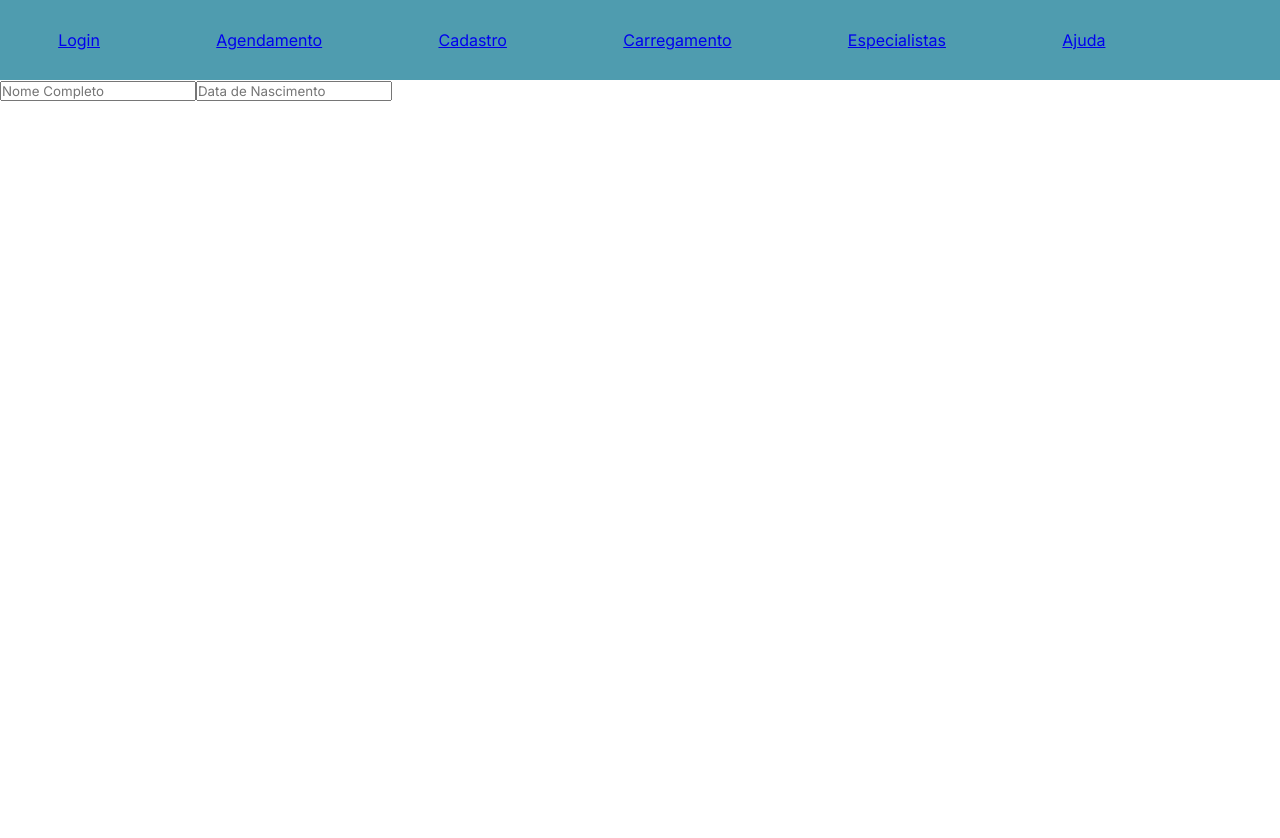
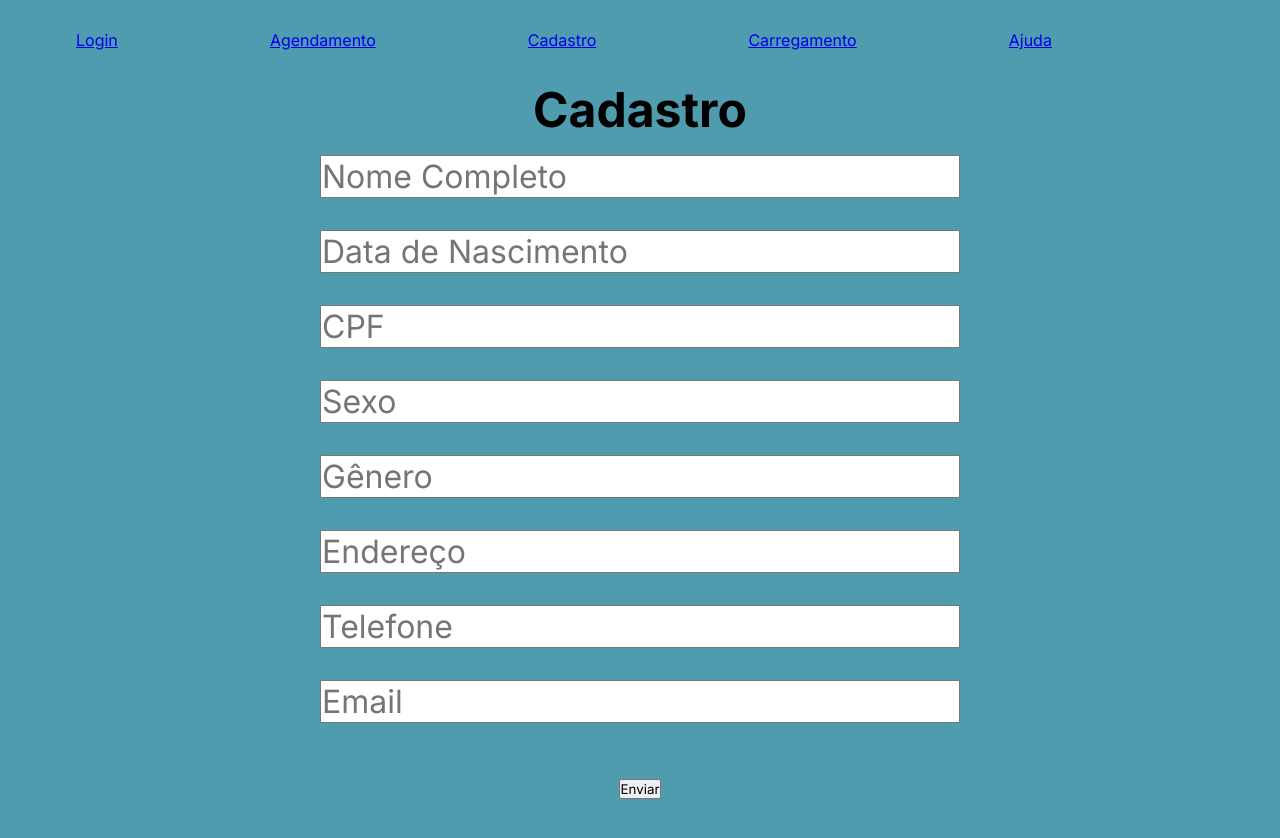
Before and after one commit to RaquelDalete/saude-integrada, a React (Vite) app: page /Cadastro in a window 1280 px wide. Shown: the top 838 px of the page. Before the commit the page ends 800 px from the top, so only its background shows below. Built offline with nearby package versions, Linux system fonts and the light colour scheme.

Commit message:
foi criado o cadastro

```diff
--- a/src/Components/Ajuda/Ajuda.jsx
+++ b/src/Components/Ajuda/Ajuda.jsx
@@ -0,0 +1,10 @@
+import React from 'react'
+
+function Ajuda(){
+return(
+<h2>Ajuda</h2>
+)
+
+}
+
+export default Ajuda;
--- a/src/Components/Cadastro/Cadastro.jsx
+++ b/src/Components/Cadastro/Cadastro.jsx
@@ -3,12 +3,24 @@ import * as S from '../Cadastro/StyleCadastro.jsx'
 
 function Cadastro(){
 return(
-<main>
-<input type="text" placeholder='Nome Completo' />
-<input type="number"  placeholder='Data de Nascimento'/>
+<S.Main>
+    <S.H2>Cadastro</S.H2>
+    <S.Div>
+<S.Input type="text" placeholder='Nome Completo' />
+<S.Input type="number"  placeholder='Data de Nascimento'/>
+<S.Input type="number" placeholder='CPF'/>
+<S.Input type="text"  placeholder='Sexo'/>
+<S.Input type="text"  placeholder='Gênero'/>
+<S.Input type="text"  placeholder='Endereço'/>
+<S.Input type="number"  placeholder='Telefone'/>
+<S.Input type="text"  placeholder='Email'/>
+</S.Div>
+
+<button>Enviar</button>
 
 
-</main>
+
+</S.Main>
 
 )
 
--- a/src/Components/Cadastro/StyleCadastro.jsx
+++ b/src/Components/Cadastro/StyleCadastro.jsx
@@ -1,2 +1,23 @@
-import React from 'react'
 import styled from 'styled-components'
+
+export const Main =styled.main`
+height: 100vh;
+display: flex;
+align-items: center;
+flex-direction: column;
+background-color: #4F9CAF;
+`
+export const H2 =styled.h2`
+font-size: 3rem;
+`
+export const Div = styled.div`
+height: 80vh;
+display: flex;
+flex-direction: column;
+`
+export const Input = styled.input`
+font-size: 2rem;
+margin: 1rem;
+width: 50vw;
+
+`
--- a/src/Components/Especialistas/StyleEspecialistas.jsx
+++ /dev/null
@@ -1 +0,0 @@
-import styled from 'styled-components';
--- a/src/Components/Navegacao/Navegacao.jsx
+++ b/src/Components/Navegacao/Navegacao.jsx
@@ -5,8 +5,6 @@ import Carregamento from '../Carregamento/Carregamento.jsx';
 import Login from '../Login/Login.jsx';
 import Ajuda from '../Ajuda/Ajuda.jsx'
 import * as S from '../Navegacao/StyleNavegacao.jsx'
-// import Agenda from '../Img/agenda.png'
-// import Cadastro from '../Img/cadastro.png'
 
 import { BrowserRouter, Routes, Route, Link } from 'react-router-dom';
 
@@ -22,7 +20,6 @@ return(
         {/* <img src={Cadastro} alt=" cadastro" /> */}
         <li><Link to="/Cadastro">Cadastro</Link></li>
         <li><Link to="/Carregamento">Carregamento</Link> </li>
-        <li><Link to="/Especialistas">Especialistas</Link> </li>
         <li><Link to="/Ajuda">Ajuda</Link></li>
         <li></li>
     </S.Lista>
@@ -33,6 +30,7 @@ return(
 <Route path="Cadastro" element={<Cadastro />} />
 <Route path="Carregamento" element={<Carregamento />} />
 <Route path="Login" element={<Login />} />
+<Route path="Ajuda" element={<Ajuda />} />
 
 
  </Routes>
```
Also changed, not shown: src/Components/Especialistas/Especialistas.jsx (deleted, +0 -11 lines), src/Components/Ajuda/StyleAjuda.jsx (renamed from src/Components/Ajuda/Style.jsx).
